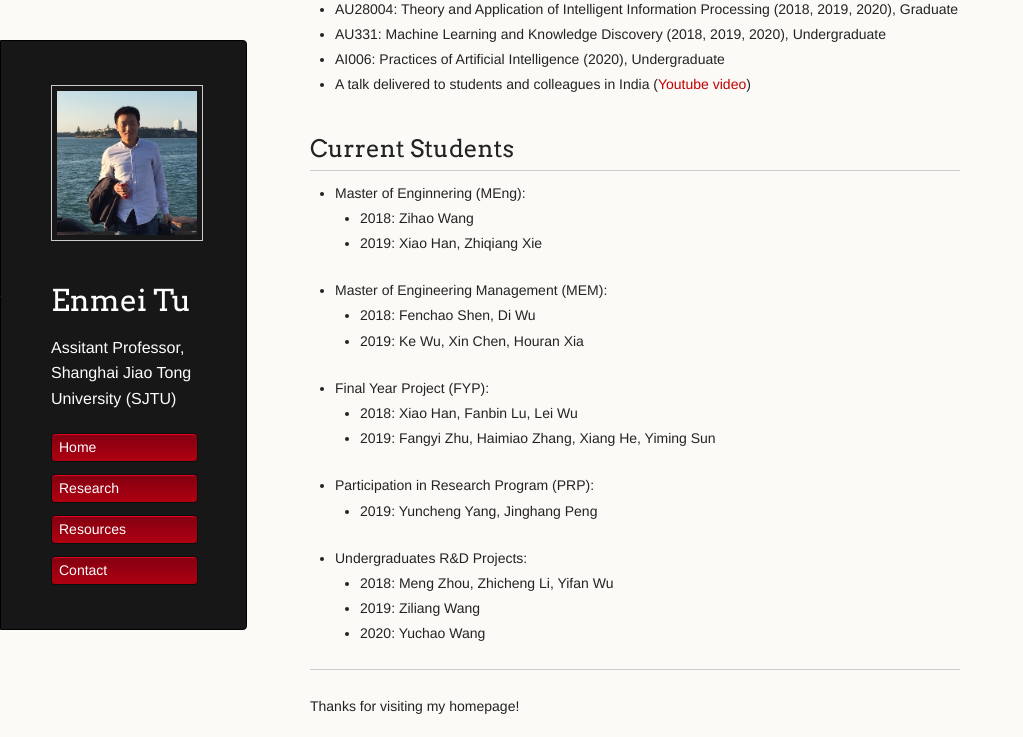
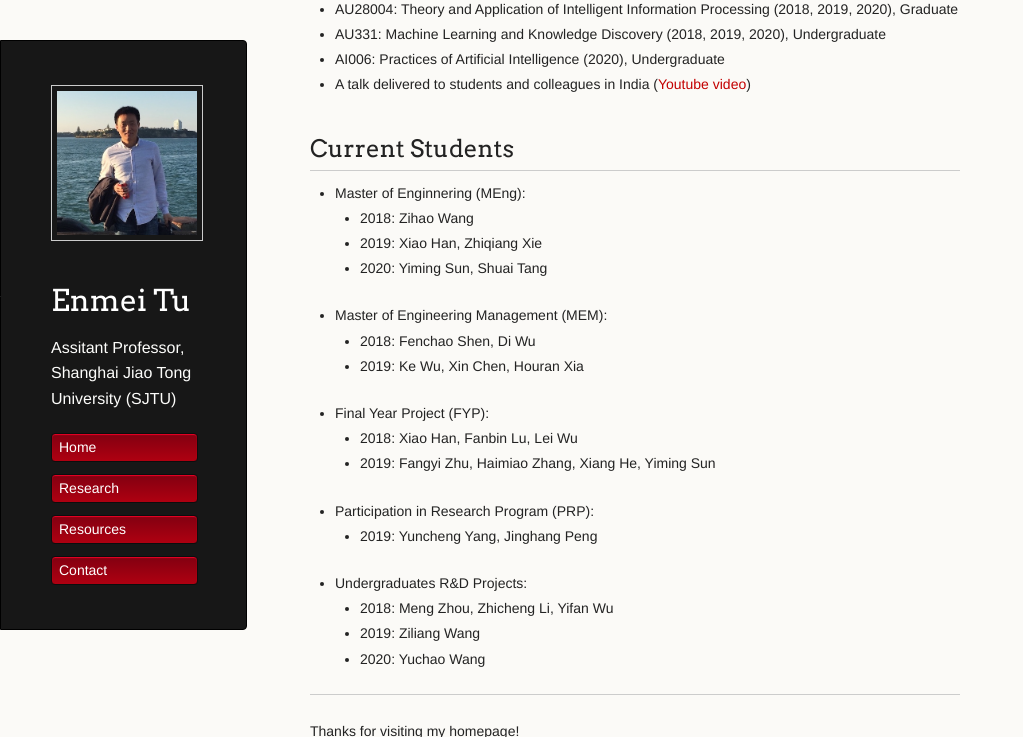
Before and after one commit to hellotem/enmeitu.github.io, a Jekyll site: the page built from index.md, in a window 1280 px wide and 900 px high, scrolled down 964 px, cut to the strip 0-737 px from the top of the window. Shown: the whole strip, without its empty margins (0-1023 px from the left). Built offline with Jekyll 4.4.1, drawn with Linux system fonts in a browser that asks for light colours.

Commit message:
Update index.md

```diff
--- a/index.md
+++ b/index.md
@@ -74,6 +74,7 @@ Enmei obtained his PhD degree from [Shanghai Jiao Tong University (SJTU)](http:/
 * Master of Enginnering (MEng):
   - 2018: Zihao Wang
   - 2019: Xiao Han, Zhiqiang Xie
+  - 2020: Yiming Sun, Shuai Tang
 * Master of Engineering Management (MEM):
   - 2018: Fenchao Shen, Di Wu
   - 2019: Ke Wu, Xin Chen, Houran Xia
```
